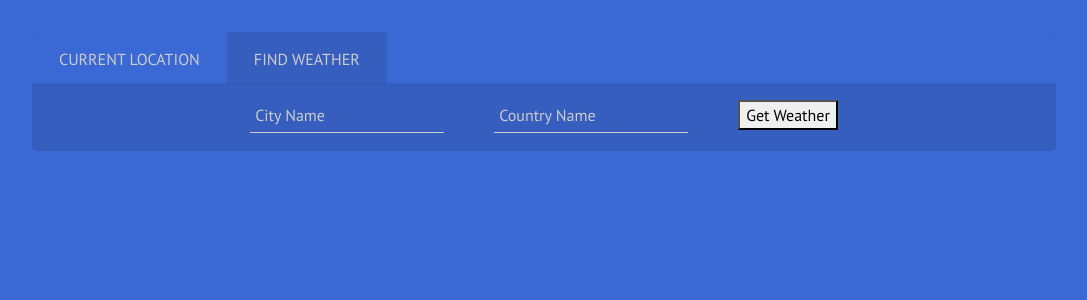
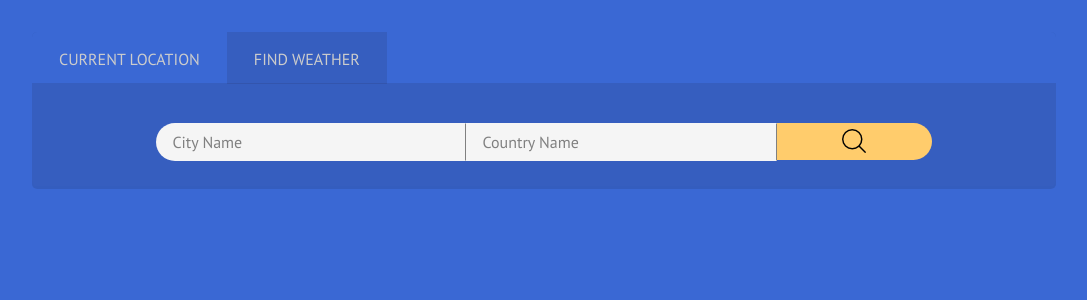
Before and after one commit to njlama/Weather-app, a React (Create React App) app: page /findweather in a window 1280 px wide. Shown: the top 300 px of the page, without its empty margins (96-1183 px from the left). Built offline with nearby package versions, Linux system fonts and the light colour scheme; no server answers.

Commit message:
Designed Search bar

```diff
--- a/src/components/FindWeather.js
+++ b/src/components/FindWeather.js
@@ -1,9 +1,10 @@
 import React from 'react';
 import {
-    Grid
+    Grid, Button, Glyphicon
     } from 'react-bootstrap';
 import axios from 'axios';
 import MainContainer from './MainContainer';
+import searchIcon from './wIcons/searchIcon.png';
 
 export default class FindWeather extends React.Component{
     state={
@@ -124,9 +125,11 @@ export default class FindWeather extends React.Component{
         return(
             <Grid className="main-divFindWeather">
                 <form className="getWeatherForm" onSubmit={this.handleSubmit.bind(this)}>
+
                     <input className="cityInput" type="text" placeholder="City Name" ref={(input)=>this.cityInput = input} onChange={this.changeHandler.bind(this)}/>
                     <input className="countryInput" type="text" placeholder="Country Name" ref={(input)=>this.countryInput = input} onChange={this.changeHandler.bind(this)}/>
-                    <button type="submit">Get Weather</button>
+                    <div><input type="image" src={searchIcon} alt="Submit"/></div>
+
                 </form>
                 {this.state.display
                 ?
--- a/src/index.css
+++ b/src/index.css
@@ -117,21 +117,60 @@ header {
 
 /* -- Find Weather form -- */
 
-.getWeatherForm input {
-  padding: 5px;
-  margin-right: 50px;
+.main-divFindWeather form {
+  text-align: center;
+  /* background-color: rgba(255, 255, 255, 0.1); */
+  width: 80%;
+  padding: 10px;
+  margin: 0 auto;
+  margin-top: 15px;
+}
+
+.getWeatherForm input{
   outline: 0px;
   border: 0px;
   background: transparent;
-  border-bottom: 1px solid  rgb(204, 204, 204);
   color: white
 }
-.main-divFindWeather form {
-  text-align: center
+
+form input[type=text] {
+  color: black;
+  padding: 6px;
+  padding-left: 15px;
+  border: 1px solid transparent;
+  border-right-color: grey;
+  float: left;
+  width: 40%;
+  background: whitesmoke;
+}
+
+form.getWeatherForm .cityInput {
+  border-radius: 1.5em 0em 0em 1.5em;
+
+
+}
+/* form.getWeatherForm .countryInput {
+
+} */
+form div{
+  float: left;
+  width: 20%;
+  padding-top: 5px;
+  background-color: rgb(255,204,108);
+  border: 1px solid transparent;
+  border-left: none;
+  border-radius: 0em 1.5em 1.5em 0em;
+}
+
+form.getWeatherForm::after{
+  content: "";
+  clear: both;
+  display: table;
 }
 
 ::placeholder {
-  color:  rgb(204, 204, 204);
+  color: grey
+  /* color:  rgb(204, 204, 204); */
 }
 /*--- Media --*/
 @media (min-width: 768px){
@@ -166,7 +205,7 @@ header {
 
 @media (min-width: 0) and (max-width: 768px){
   .app-container {
-    max-width: 500px;
+    min-width: 500px;
   }
   .main-nav a {
     border-top: 2px solid transparent;
```
Also changed, not shown: src/components/wIcons/searchIcon.png (added).
